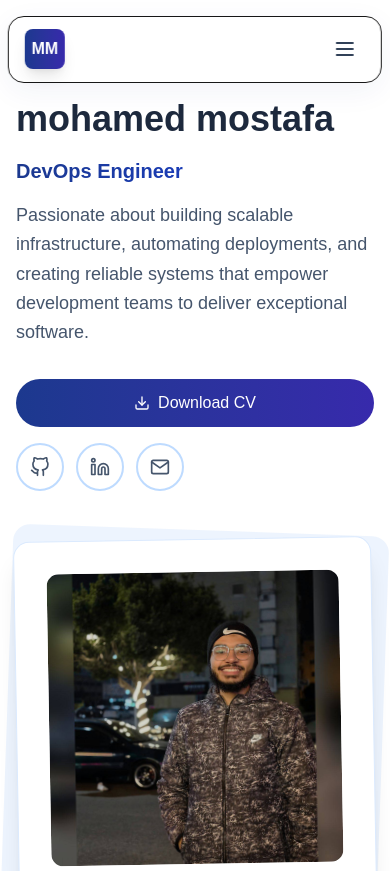
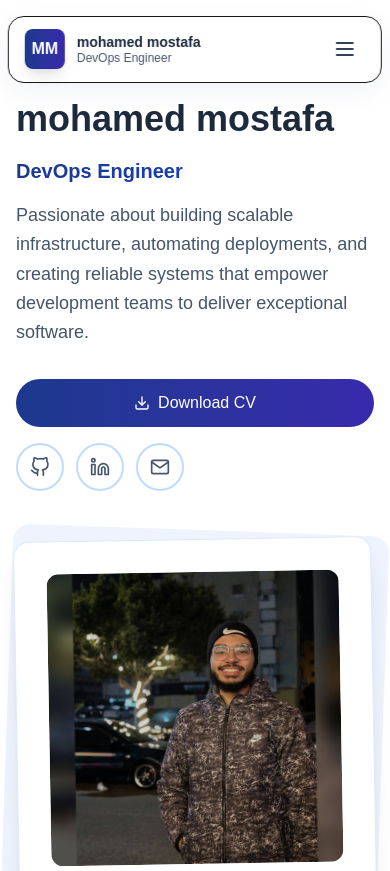
Before and after one commit to mhmdmstfa2010/moMostafaPortf, a Next.js app: page / in a window 390 px wide. Shown: the top 871 px of the page. Built offline with nearby package versions, Linux system fonts and the light colour scheme.

Commit message:
add imgs

```diff
--- a/src/app/layout.tsx
+++ b/src/app/layout.tsx
@@ -18,7 +18,7 @@ export const metadata: Metadata = {
     "Professional DevOps Engineer specializing in cloud infrastructure, automation, and scalable systems. Expert in AWS, Kubernetes, Terraform, and modern DevOps practices.",
   keywords:
     "DevOps, Cloud Infrastructure, AWS, Kubernetes, Terraform, CI/CD, Automation, Infrastructure as Code",
-  authors: [{ name: "mohamed mostafa" }],
+  icons: "/images/icon.png",
   openGraph: {
     title: "mohamed mostafa - DevOps Engineer",
     description:
@@ -27,7 +27,7 @@ export const metadata: Metadata = {
     siteName: "mohamed mostafa Portfolio",
     images: [
       {
-        url: "/images/placeholder-profile.png",
+        url: "/images/me.jpg",
         width: 1200,
         height: 630,
         alt: "mohamed mostafa - DevOps Engineer",
@@ -41,7 +41,7 @@ export const metadata: Metadata = {
     title: "mohamed mostafa - DevOps Engineer",
     description:
       "Professional DevOps Engineer specializing in cloud infrastructure, automation, and scalable systems.",
-    images: ["/images/placeholder-profile.png"],
+    images: ["/images/me.jpg"],
   },
   robots: {
     index: true,
--- a/src/components/NavBar.tsx
+++ b/src/components/NavBar.tsx
@@ -90,7 +90,7 @@ export default function NavBar() {
               <span className="inline-flex items-center justify-center w-10 h-10 rounded-lg bg-gradient-to-r from-blue-900 to-indigo-800 text-white font-semibold shadow-lg">
                 MM
               </span>
-              <div className="hidden sm:block text-sm flex flex-col text-left">
+              <div className="sm:block text-sm flex flex-col text-left">
                 <div className="text-slate-800 font-semibold">
                   mohamed mostafa
                 </div>
```
Also changed, not shown: public/images/icon.png (added).
